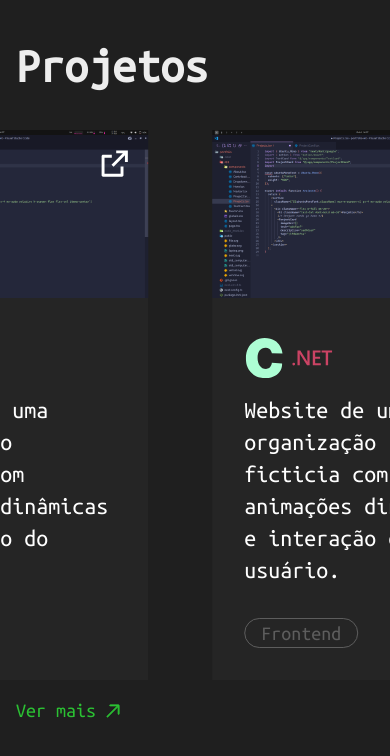
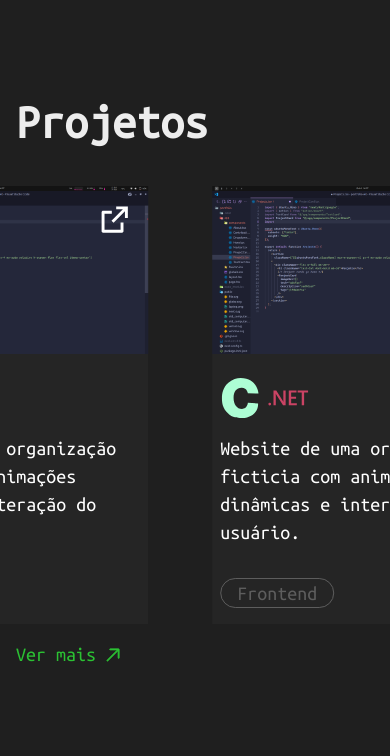
Before and after one commit to WitorDev/witortena, a Next.js app: page / in a window 390 px wide. Shown: the part 3839-4595 px from the top of the page. Built offline with nearby package versions, Linux system fonts and the light colour scheme; a web font is replaced by a local one.

Commit message:
projects update

```diff
--- a/app/components/ProjectCard.tsx
+++ b/app/components/ProjectCard.tsx
@@ -28,7 +28,7 @@ export default function ProjectCard({
           <RiExternalLinkLine size={35} />
         </div>
 
-        <div className="p-8">
+        <div className="p-2 py-4 sm:p-8">
           <div className="mt-2 flex gap-2 overflow-hidden">
             {tech.map((name, index) => {
               const IconComponent =
@@ -44,7 +44,7 @@ export default function ProjectCard({
               );
             })}
           </div>
-          <p className="mt-4 text-2xl">{description}</p>
+          <p className="mt-4 text-xl sm:text-2xl">{description}</p>
           <p className="mt-8 text-xl text-terciary-bg border border-terciary-bg rounded-2xl w-max px-4">
             {tag}
           </p>
```
